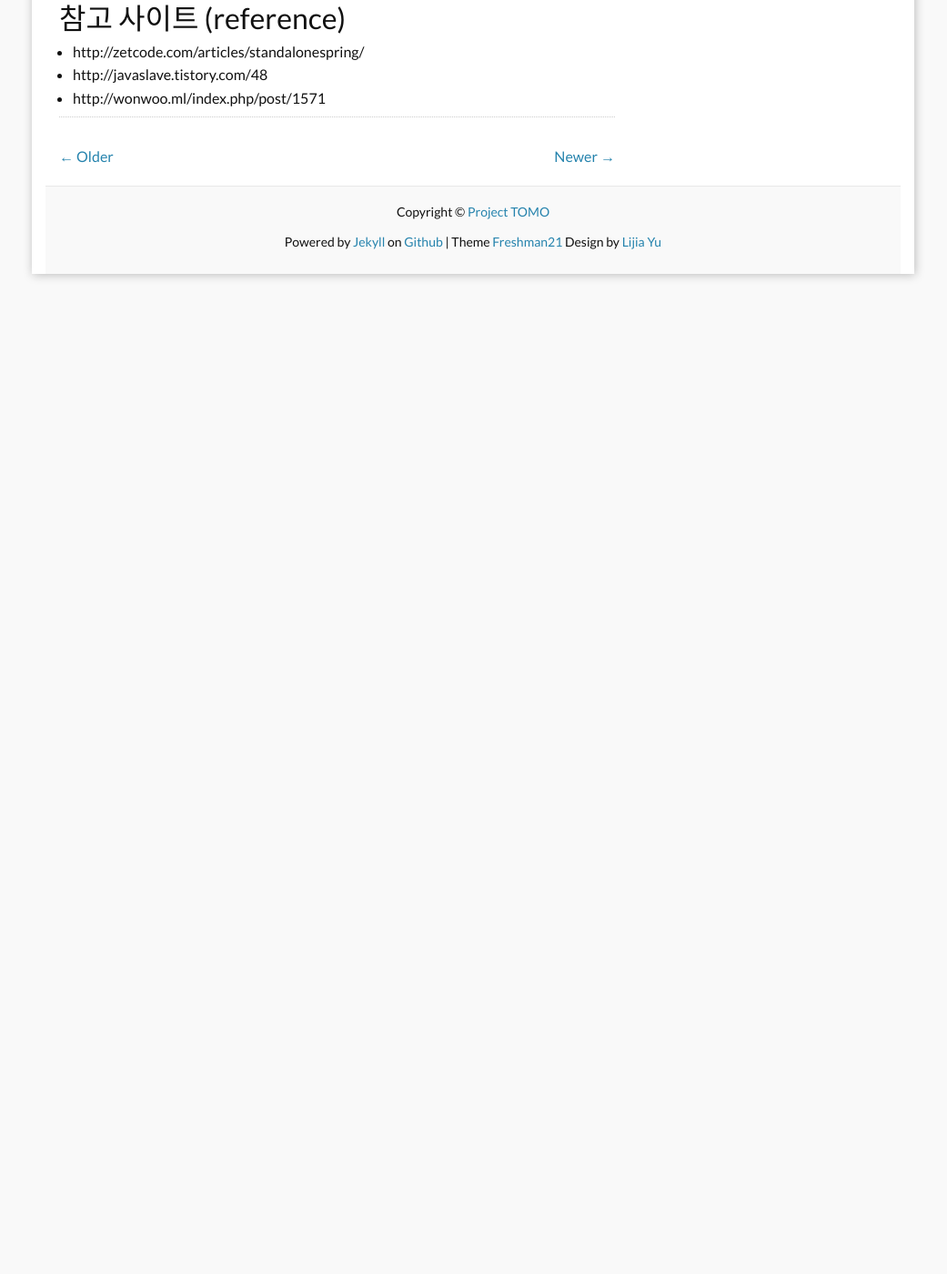
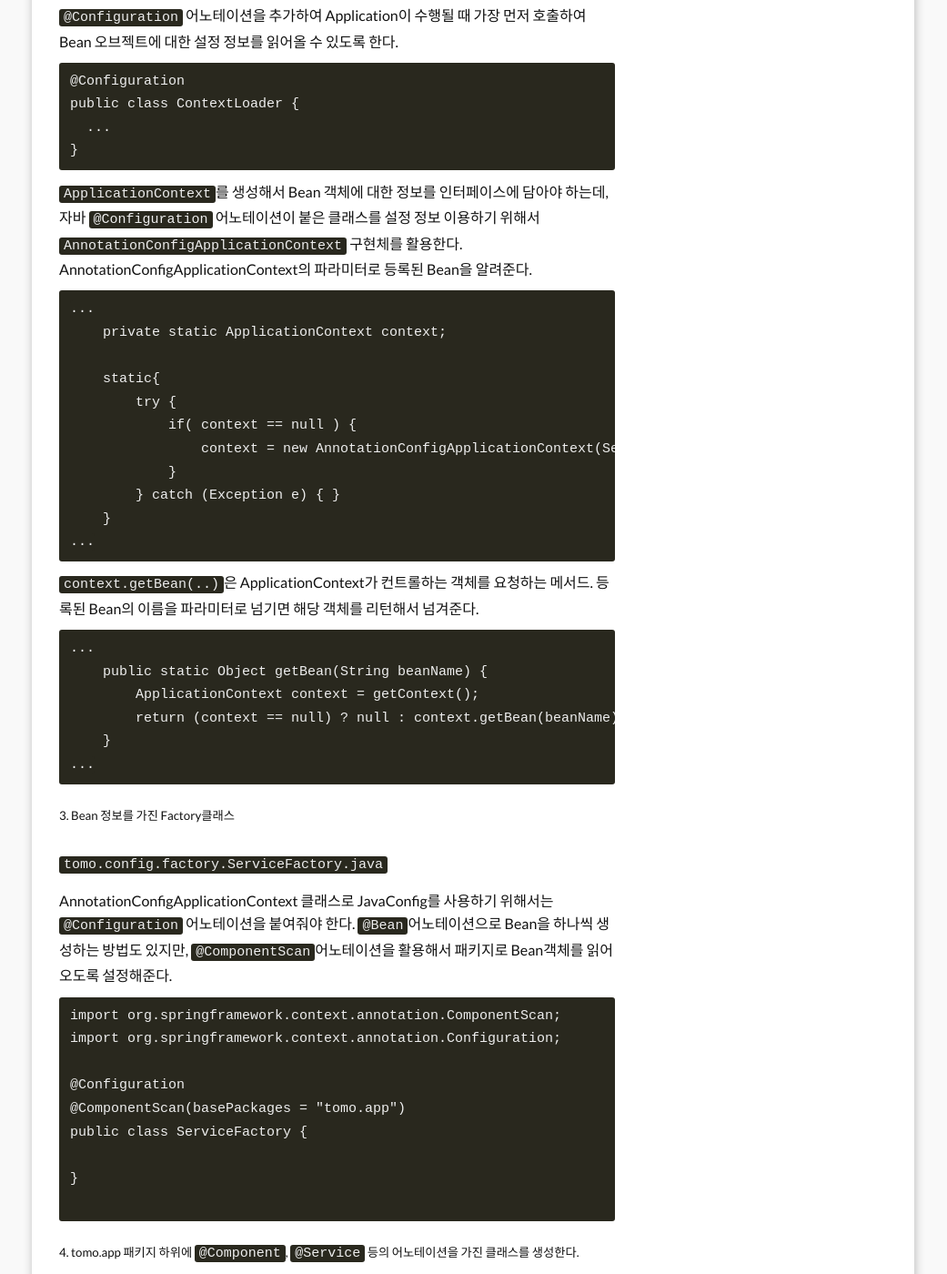
Before and after one commit to devteam-tomo/devteam-tomo.github.io, a Jekyll site: the page built from _posts/subject/2019-1-19-1_subject_ruby.md, in a window 1280 px wide and 1400 px high, scrolled down 2384 px. Shown: the whole window at 91% size, without its empty margins (120-1161 px from the left). Built offline with Jekyll 4.4.1, drawn with Linux system fonts in a browser that asks for light colours; comment, search, counter and statistics services are not loaded; before the commit the page ends 2715 px from its top, so only the background shows below that; some of the changed text lies outside the part shown.

Commit message:
[ruby] 오타수정

````diff
--- a/_posts/subject/2019-1-19-1_subject_ruby.md
+++ b/_posts/subject/2019-1-19-1_subject_ruby.md
@@ -21,16 +21,16 @@
 
 ## 본격적으로 알아보자
 
-### Chapter 1) Java SpirngFramework의 Bean 관리가 어떻게 이뤄지는 지 개념 이해하기
+#### Chapter 1) Java SpirngFramework의 Bean 관리가 어떻게 이뤄지는 지 개념 이해하기
 
 ApplicationContext는 javaspring에서 오브젝트에 대한 생성과 관계설정을 담당한다. IoC컨테이너라고 하기도 한다.
-1. ApplicationContext는 앞의 @Configuration이 붙은 ContextLoader와 ServiceFactory를 설정정보로 등록하고, Bean 목록을 만든다.
-2. 클라이언트가 ApplicationContext의 getBean 메소드를 호출하면 Bean 목록에서 요청한 이름이 있는지 찾는다.
-3. 있다면 Bean을 생성하는 메소드를 호출해서 오브젝트를 생성시킨 후 클라이언트에게 리턴해 준다.
+  1. ApplicationContext는 앞의 @Configuration이 붙은 ContextLoader와 ServiceFactory를 설정정보로 등록하고, Bean 목록을 만든다.
+  2. 클라이언트가 ApplicationContext의 getBean 메소드를 호출하면 Bean 목록에서 요청한 이름이 있는지 찾는다.
+  3. 있다면 Bean을 생성하는 메소드를 호출해서 오브젝트를 생성시킨 후 클라이언트에게 리턴해 준다.
 
 ---
 
-### Chapter 2) Java SpringFramework Autowired기능을 구현하기 위해 필요한 Library 준비하기
+#### Chapter 2) Java SpringFramework Autowired기능을 구현하기 위해 필요한 Library 준비하기
 
 
 <code>spring-core</code>,<code>spring-beans</code>,<code>spring-context</code> dependency를 pom.xml에 추가해준다.
@@ -91,17 +91,127 @@
 |javaspring|3.1.1.RELEASE|
 
 
-#### Configuration 클래스 설정
+##### 2. Configuration 클래스 설정
 
+Bean객체의 설정 정보를 컨트롤 하는 Configuration 클래스 생성하자.
 
+<code>tomo.config.ContextLoader.java</code>
+
+<code>@Configuration</code> 어노테이션을 추가하여 Application이 수행될 때 가장 먼저 호출하여 Bean 오브젝트에 대한 설정 정보를 읽어올 수 있도록 한다.
+```
+@Configuration
+public class ContextLoader {
+  ...
+}
+```
+
+<code>ApplicationContext</code>를 생성해서 Bean 객체에 대한 정보를 인터페이스에 담아야 하는데, 자바 <code>@Configuration</code> 어노테이션이 붙은 클래스를 설정 정보 이용하기 위해서 <code>AnnotationConfigApplicationContext</code> 구현체를 활용한다. AnnotationConfigApplicationContext의 파라미터로 등록된 Bean을 알려준다.
+
+```
+...
+    private static ApplicationContext context;
+
+    static{
+        try {
+            if( context == null ) {
+                context = new AnnotationConfigApplicationContext(ServiceFactory.class);
+            }
+        } catch (Exception e) { }
+    }
+...
+```
+
+<code>context.getBean(..)</code>은 ApplicationContext가 컨트롤하는 객체를 요청하는 메서드. 등록된 Bean의 이름을 파라미터로 넘기면 해당 객체를 리턴해서 넘겨준다.
+
+```
+...
+    public static Object getBean(String beanName) {
+        ApplicationContext context = getContext();
+        return (context == null) ? null : context.getBean(beanName);
+    }
+...
+```
+
+##### 3. Bean 정보를 가진 Factory클래스
+
+<code>tomo.config.factory.ServiceFactory.java</code>
+
+AnnotationConfigApplicationContext 클래스로 JavaConfig를 사용하기 위해서는 <code>@Configuration</code> 어노테이션을 붙여줘야 한다. <code>@Bean</code>어노테이션으로 Bean을 하나씩 생성하는 방법도 있지만, <code>@ComponentScan</code>어노테이션을 활용해서 패키지로 Bean객체를 읽어오도록 설정해준다.
+
+```
+import org.springframework.context.annotation.ComponentScan;
+import org.springframework.context.annotation.Configuration;
+
+@Configuration
+@ComponentScan(basePackages = "tomo.app")
+public class ServiceFactory {
+
+}
+
+```
+
+##### 4. tomo.app 패키지 하위에 <code>@Component</code>, <code>@Service</code> 등의 어노테이션을 가진 클래스를 생성한다.
+
+<code>tomo.app.user.service.UserServiceImpl.java</code>
+
+DeptService 클래스를 @Autowired 시켜 멤버 변수로 가진 UserServiceImpl을 작성한다.
+```
+package tomo.app.user.service;
+
+import org.springframework.beans.factory.annotation.Autowired;
+import org.springframework.stereotype.Service;
+
+import tomo.app.dept.service.DeptService;
+
+@Service
+public class UserServiceImpl implements UserService {
+
+	@Autowired
+	private DeptService deptService;
+
+	public void printUserName() {
+		String username = "Ruby";
+		System.out.println( String.format("My name is %s.", username) );
+
+		deptService.printDeptName(username);
+	}
+
+}
+```
+
+##### 5. Main클래스 작성하기
+
+<code>tomo.config.MainApp.java</code>
+
+ApplicationContext로 생성된 Bean이 아니면 <code>@Autowired</code>어노테이션을 이용하여 자동 주입시킬 수 없다. 이럴 때는 ContextLoader의 context를 이용해서 직접 Bean 객체를 가져와야 한다. ApplicationContext에 등록되어 있는 Bean객체에서는 미리 생성된 Bean 객체가 자동 주입되므로 UserService, DeptService에서는 어노테이션 사용이 가능하다.
+
+```
+public class MainApp {
+
+	private static UserService userService = ContextLoader.getContext().getBean(UserService.class);
+
+	public static void main(String[] args) {
+		System.out.println("[--------- main start! ----------]");
+		userService.printUserName();
+		System.out.println("[---------- main end! -----------]");
+	}
+
+}
+```
+
+#### 마무리
+
+이 예제는 web application이 아닌, java application 환경에서 javaspring의 어노테이션 기능을 어떻게 사용할 수 있는 지 간략한 예제를 다뤄본 글입니다. ApplicationContext가 javaspring framework에서 Bean의 생성과 관계연결 어떻게 하는지 이해할 있었던 경험이었습니다.
+
+저는 java, javaspring을 꾸준히 배우고 있는 주니어 개발자입니다. 혹시 틀린 점이나 보완해야할 부분이 있다면 언제든지 코멘트 남겨주세요!
 
 ---
 
-전체 소스가 궁금하다면 https://github.com/uunnaa/standalone-java-application-spring 에서 확인하면 됩니다.
+전체 소스가 궁금하다면 [https://github.com/uunnaa/standalone-java-application-spring](https://github.com/uunnaa/standalone-java-application-spring) 에서 확인하면 됩니다.
 
 ---
 
 ## 참고 사이트 (reference)
-- http://zetcode.com/articles/standalonespring/
-- http://javaslave.tistory.com/48
-- http://wonwoo.ml/index.php/post/1571
+- [Standalone Spring applications](http://zetcode.com/articles/standalonespring/)
+- [Spring Bean Life Cycle (빈 생명주기 관리)](http://javaslave.tistory.com/48)
+- [ApplicationContext와 BeanFactory](http://wonwoo.ml/index.php/post/1571)
````
Also changed, not shown: other parts of _posts/subject/2019-1-19-1_subject_ruby.md (+2 -2 lines).
